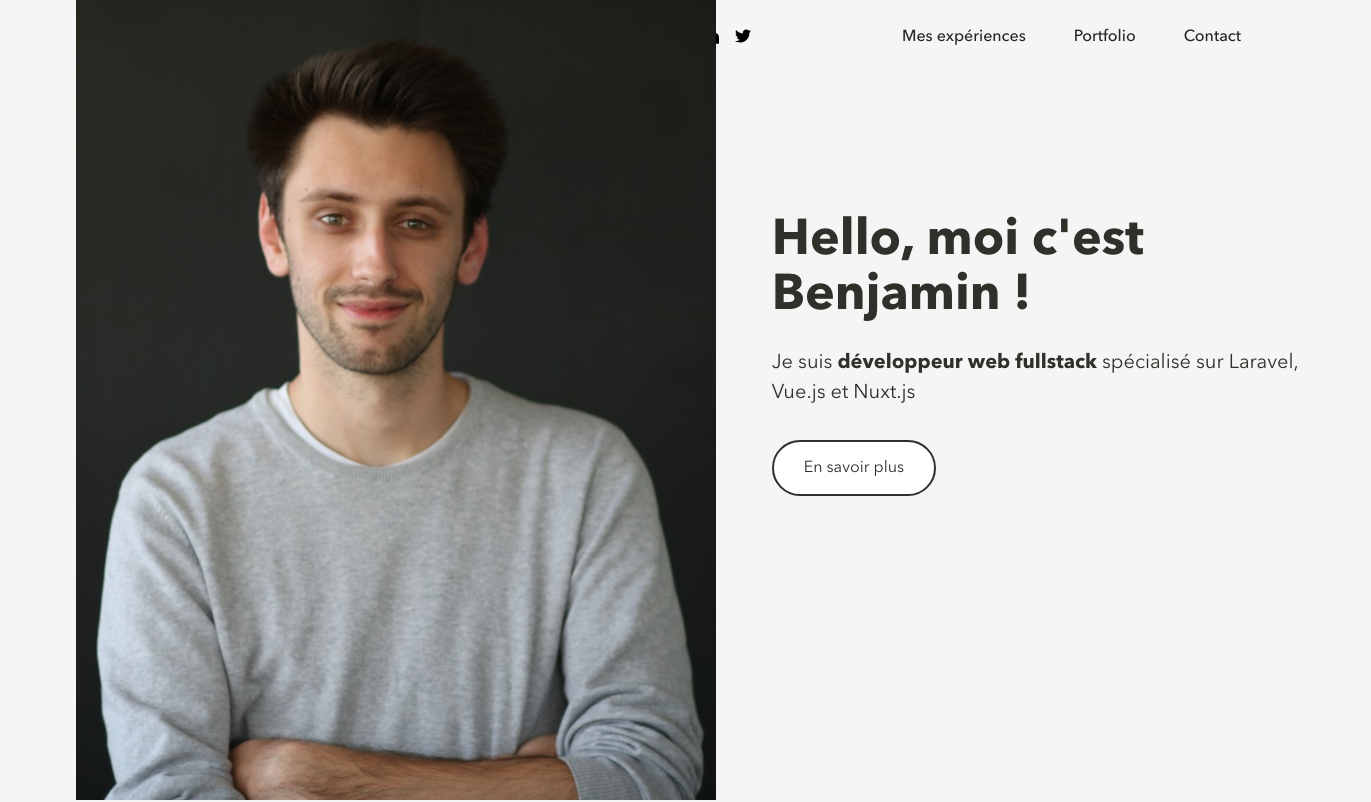
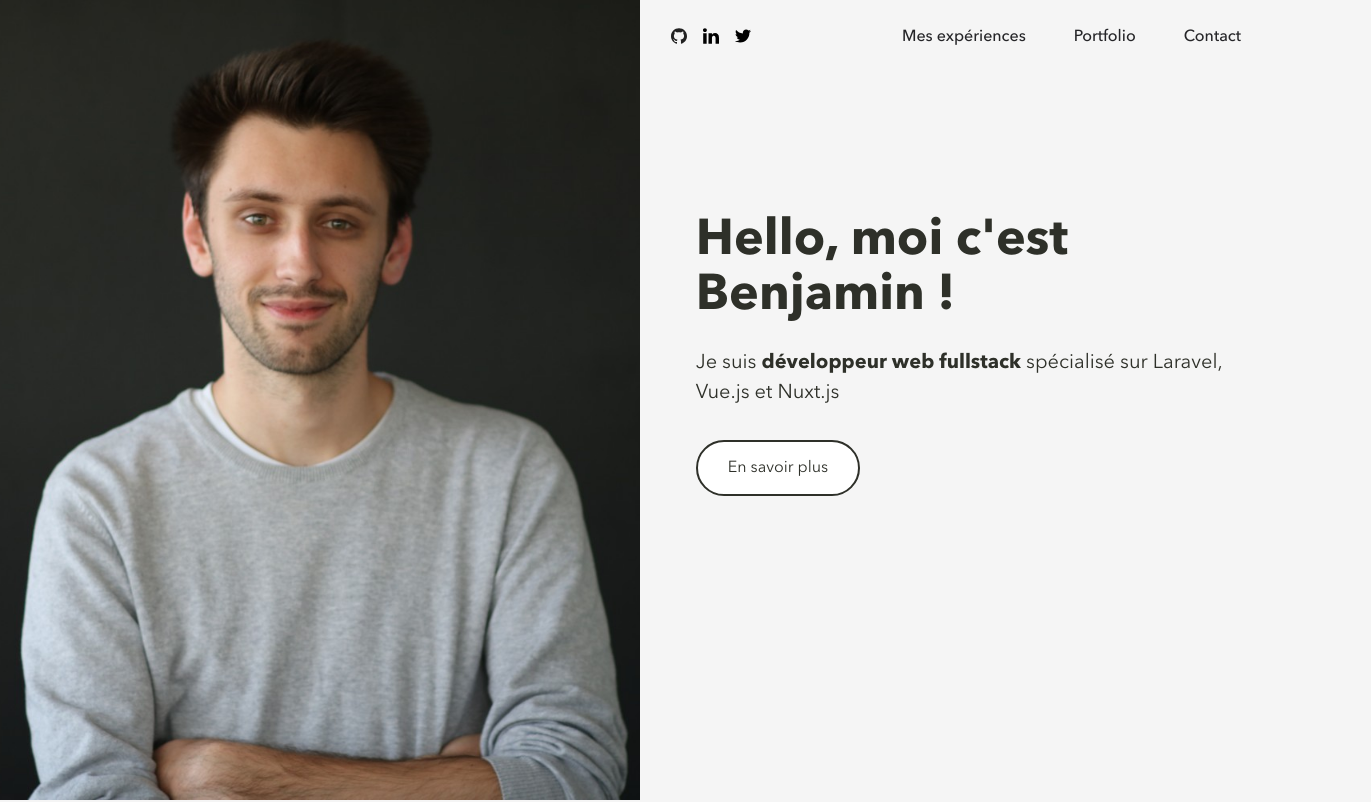
Before and after one commit to benjamin-grilleres/ben-website, a Nuxt app: page / in a window 1280 px wide. Shown: the top 802 px of the page, 1371 px wide, since content can reach past the window. Built offline with nearby package versions, Linux system fonts and the light colour scheme.

Commit message:
resize main picture ben

```diff
--- a/pages/index.vue
+++ b/pages/index.vue
@@ -1,6 +1,6 @@
 <template>
   <section class="homepage" style="height:3000px">
-    <div class="flex homepage-part-1">IMG_3793 (1).jpg
+    <div class="flex homepage-part-1">
       <div class="col-6 z-20 transition ease-in-out duration-300" ref="benImage" style="padding:0" :class="hideImageOnScroll ? 'opacity-0' : 'opacity-100'">
         <div v-bckg-img="'/img/ben.jpg'" class="bckg-img h-screen ben-image" :class="{'active':runAnimation}">
         </div>
```
